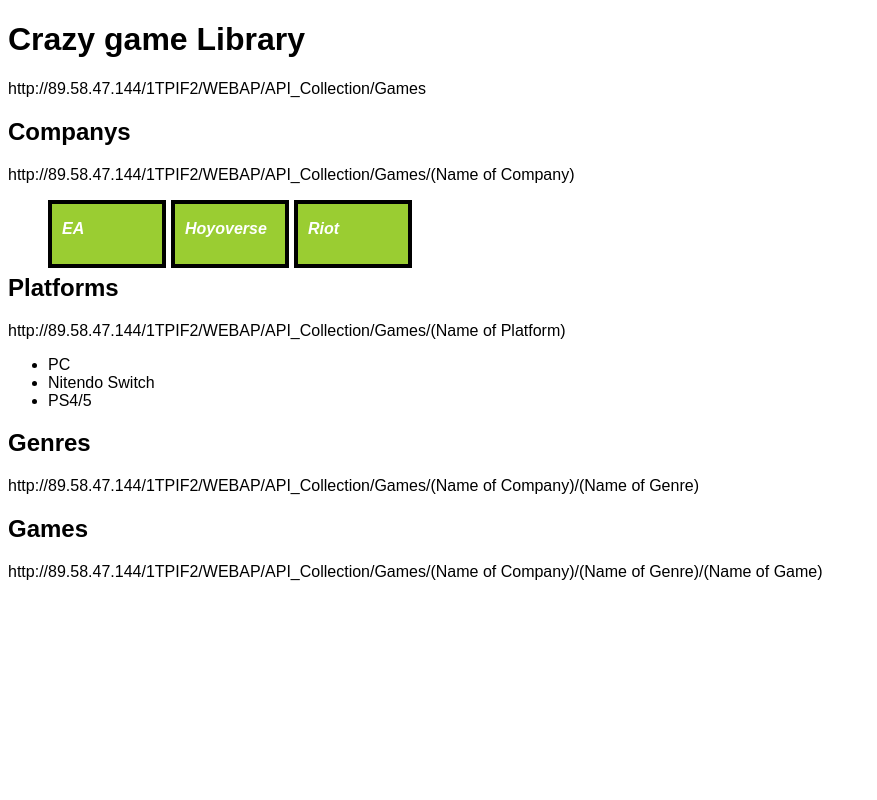
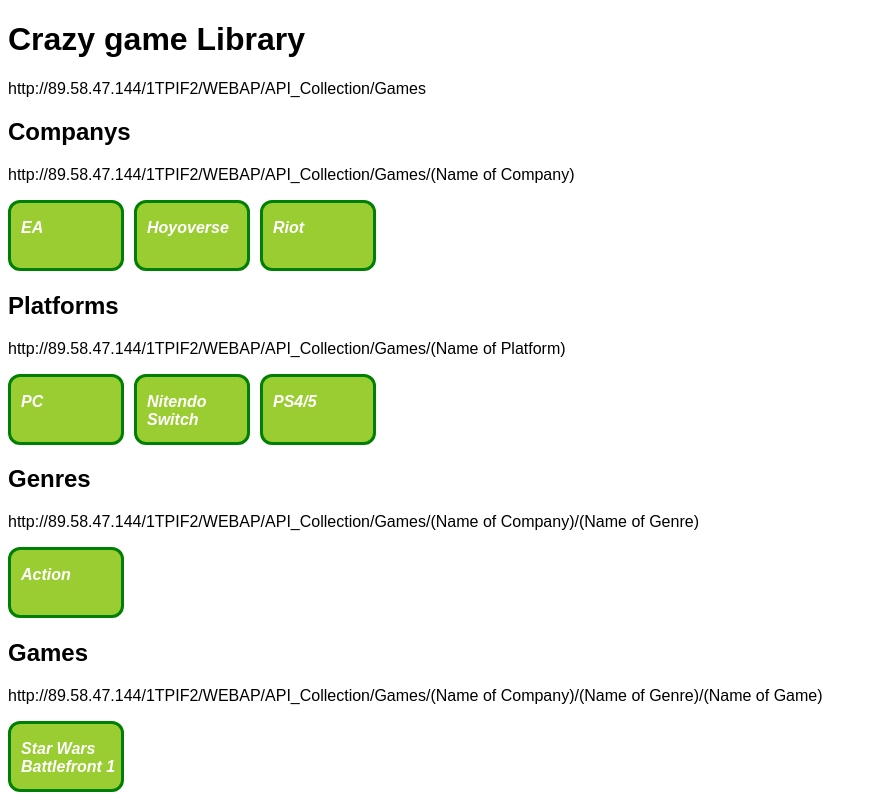
Before and after one commit to oceanstevy/School, a PHP site: page / in a window 1280 px wide. Shown: the whole page, without its empty margins (0-877 px from the left). Run offline with PHP 8.4, Linux system fonts and the light colour scheme.

Commit message:
update index and css

```diff
--- a/Games/GitHubCss.css
+++ b/Games/GitHubCss.css
@@ -3,12 +3,13 @@
 }
 div {
     background-color: yellowgreen;
-    height: 60px;
+    height: 65px;
     width: 100px;
     padding-left: 10px;
-    border: black solid 4px;
-    margin-right: 5px;
+    border: green solid 3px;
+    margin-right: 10px;
     float: left;
+    border-radius: 12px;
 }
 div p{
     color: white;
--- a/Games/index.html
+++ b/Games/index.html
@@ -17,25 +17,22 @@
 
     <h2>Companys</h2>
     <p>http://89.58.47.144/1TPIF2/WEBAP/API_Collection/Games/(Name of Company)</p>
-    <ul>
         <div><p>EA</p></div>
         <div><p>Hoyoverse</p></div>
         <div><p>Riot</p></div>
-    </ul>
-    <br><br><br>
+    <br><br><br><br>
     <h2>Platforms</h2>
     <p>http://89.58.47.144/1TPIF2/WEBAP/API_Collection/Games/(Name of Platform)</p>
-    <ul>
-        <li>PC</li>
-        <li>Nitendo Switch</li>
-        <li>PS4/5</li>
-    </ul>
-
+        <div><p>PC</p></div>
+        <div><p>Nitendo Switch</p></div>
+        <div><p>PS4/5</p></div>
+    <br><br><br><br>
     <h2>Genres</h2>
     <p>http://89.58.47.144/1TPIF2/WEBAP/API_Collection/Games/(Name of Company)/(Name of Genre)</p>
-
+        <div><p>Action</p></div>
+    <br><br><br><br>
     <h2>Games</h2>
     <p>http://89.58.47.144/1TPIF2/WEBAP/API_Collection/Games/(Name of Company)/(Name of Genre)/(Name of Game)</p>
-
+        <div><p>Star Wars Battlefront 1</p></div>
 </body>
 </html>
```
